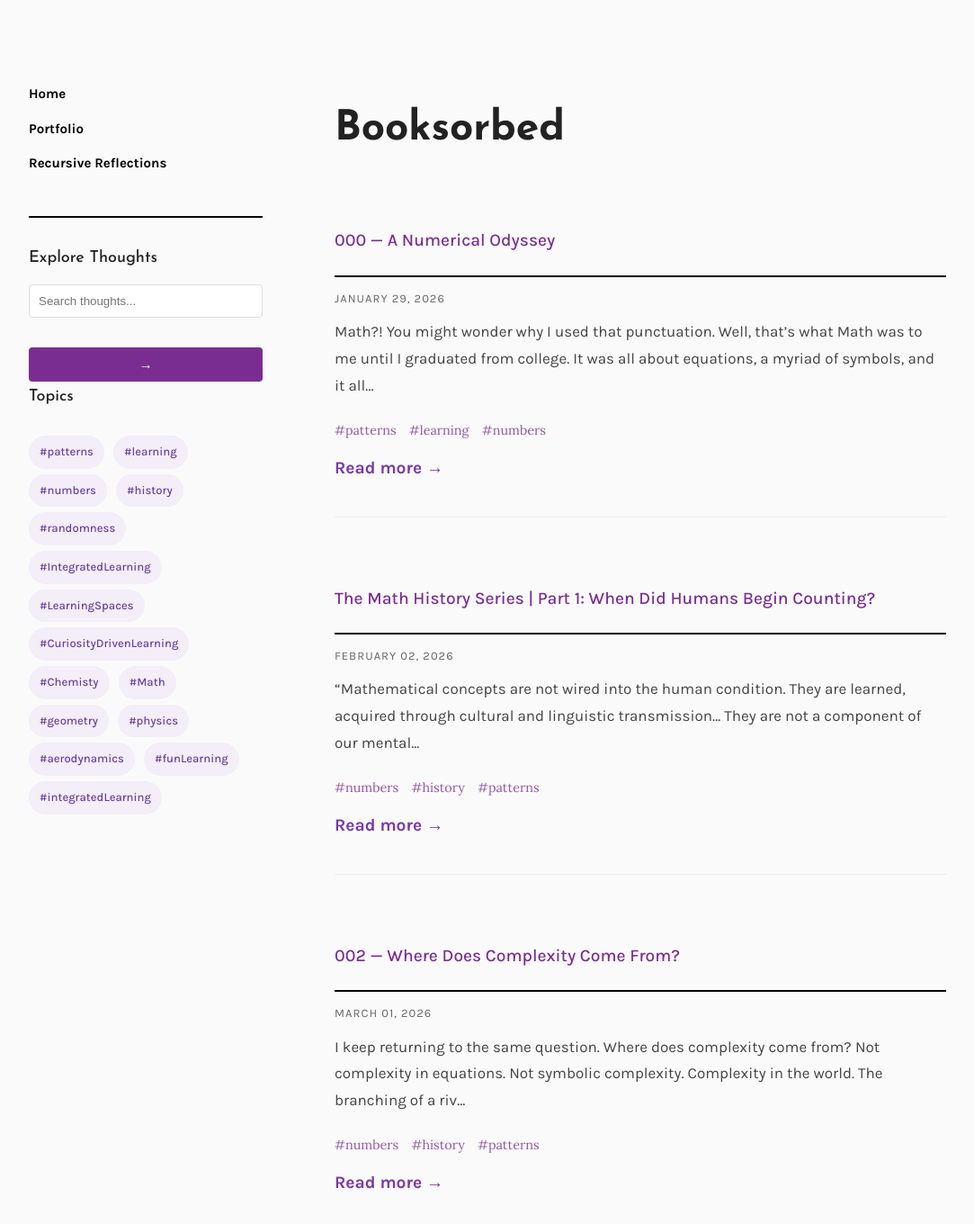
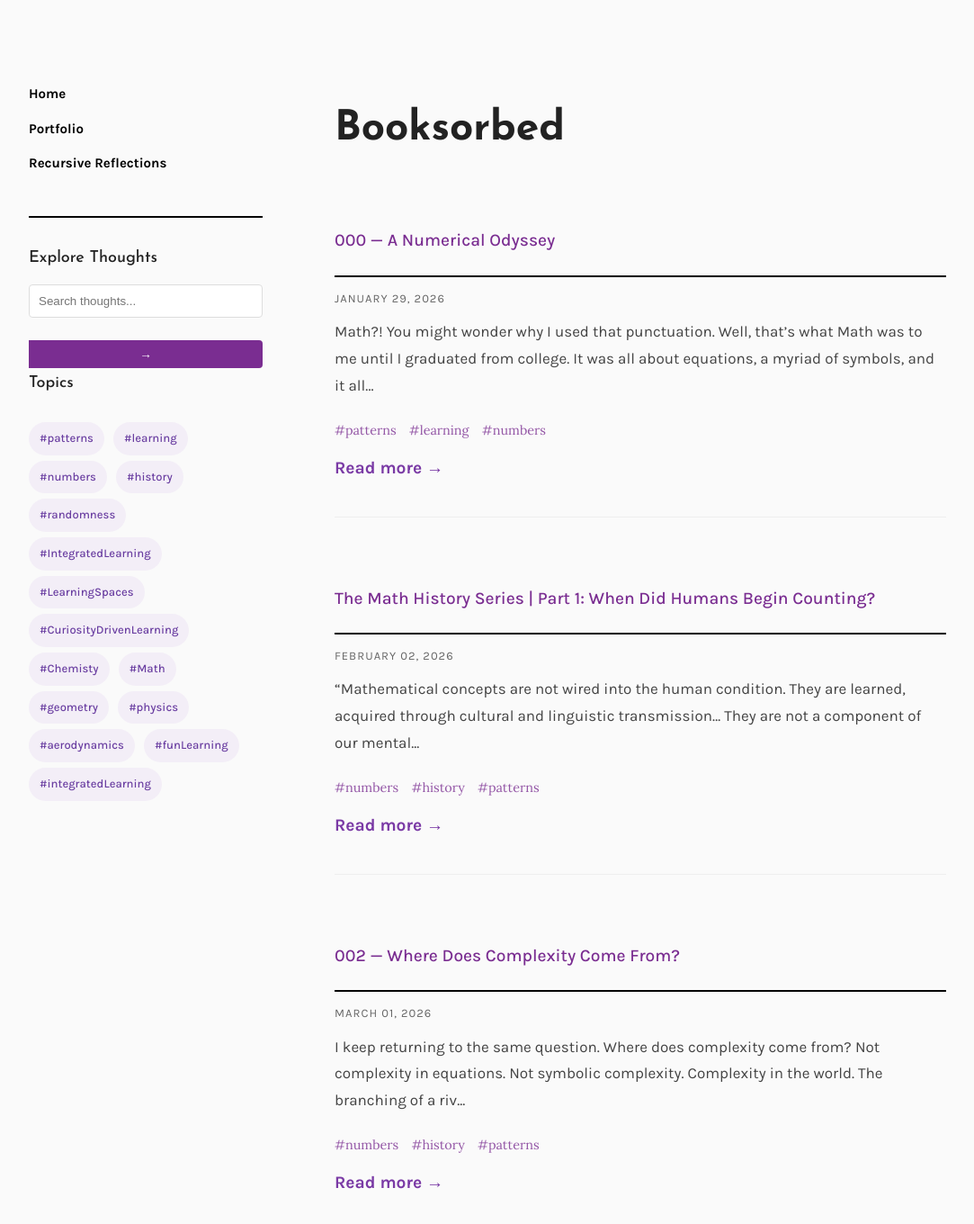
Before and after one commit to vrindanmenon/vrindanmenon.github.io, a Jekyll site: the page built from booksorbed.md, in a window 1280 px wide and 1400 px high. Shown: the top 1360 px of the window at 90% size, without its empty margins (78-1161 px from the left). Built offline with Jekyll 4.4.1, drawn with Linux system fonts in a browser that asks for light colours.

Commit message:
Search button fix css

```diff
--- a/resources/css/main.css
+++ b/resources/css/main.css
@@ -1025,18 +1025,30 @@
       Blog Search button
     ========================== */
 
+.search-row {
+  display: flex;
+  align-items: center;
+  gap: 0;
+  margin-bottom: 25px;
+}
+
+.search-row .blog-sidebar-search {
+  flex: 1;
+  margin-bottom: 0;
+  border-radius: 4px 0 0 4px;
+  border-right: none;
+}
+
 .search-btn {
-  width: 100%;
-  padding: 10px;
-  margin-top: 8px;
+  padding: 8px 10px;
   background-color: #7a2d91;
   color: white;
   border: none;
-  border-radius: 4px;
-  font-family: 'Karla', sans-serif;
-  font-size: 0.95rem;
-  font-weight: 600;
+  border-radius: 0 4px 4px 0;
+  font-size: 0.85rem;
   cursor: pointer;
+  white-space: nowrap;
+  width: auto;
 }
 
 .search-btn:hover {
```
